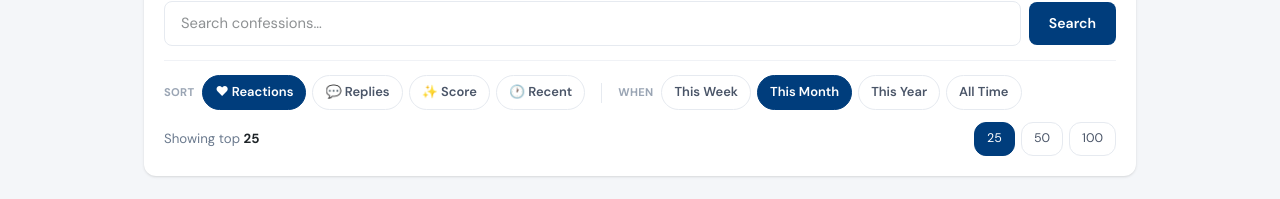
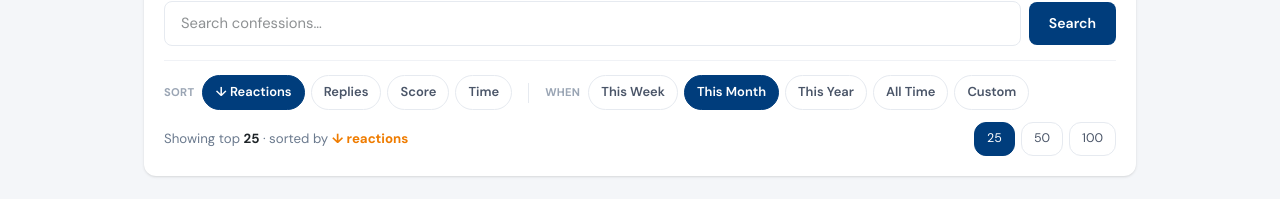
Before and after one commit to anselmlong/confessit-scraper, a Next.js app in the folder frontend/: page / in a window 1280 px wide. Shown: the part 238-437 px from the top of the page. Built offline with nearby package versions, Linux system fonts and the light colour scheme; no server answers.

Commit message:
feat: forum-style sort (asc/desc toggle), custom date range, score formula tooltip

```diff
--- a/frontend/app/page.tsx
+++ b/frontend/app/page.tsx
@@ -11,21 +11,24 @@ import { getPosts, getStats, getMonthlyCounts } from '@/lib/api';
 import type { SortKey, RangeKey } from '@/lib/types';
 
 const VALID_SORTS: SortKey[] = ['reactions', 'replies', 'score', 'time'];
-const VALID_RANGES: RangeKey[] = ['week', 'month', 'year', 'all'];
+const VALID_RANGES: RangeKey[] = ['week', 'month', 'year', 'all', 'custom'];
 
 export default async function Home({
   searchParams,
 }: {
-  searchParams: Promise<{ sort?: string; range?: string; n?: string; q?: string }>;
+  searchParams: Promise<{ sort?: string; range?: string; n?: string; q?: string; order?: string; start_date?: string; end_date?: string }>;
 }) {
   const sp = await searchParams;
   const sort: SortKey = VALID_SORTS.includes(sp.sort as SortKey) ? (sp.sort as SortKey) : 'reactions';
   const range: RangeKey = VALID_RANGES.includes(sp.range as RangeKey) ? (sp.range as RangeKey) : 'month';
   const n = Math.min(Math.max(parseInt(sp.n ?? '25', 10) || 25, 1), 200);
   const q = (sp.q ?? '').trim();
+  const order = sp.order === 'asc' ? 'asc' : 'desc';
+  const start_date = (sp.start_date ?? '').trim() || undefined;
+  const end_date = (sp.end_date ?? '').trim() || undefined;
 
   const [posts, stats, monthly] = await Promise.all([
-    getPosts({ sort, range, limit: n, q: q || undefined }),
+    getPosts({ sort, range, limit: n, q: q || undefined, order, start_date, end_date }),
     getStats(),
     getMonthlyCounts(),
   ]);
@@ -46,7 +49,7 @@ export default async function Home({
       </header>
 
       <main className="max-w-5xl mx-auto px-3 md:px-4 pb-12 md:pb-16 pt-4 md:pt-6">
-        <FilterBar sort={sort} range={range} n={n} q={q} />
+        <FilterBar sort={sort} range={range} n={n} q={q} order={order} start_date={start_date || ''} end_date={end_date || ''} />
 
         {!q && (
           <p className="text-[0.83rem] mb-4" style={{ color: 'var(--text-3)' }}>
--- a/frontend/components/FilterBar.tsx
+++ b/frontend/components/FilterBar.tsx
@@ -1,21 +1,24 @@
 'use client';
 
 import { useRouter } from 'next/navigation';
-import { useTransition } from 'react';
-import type { SortKey, RangeKey } from '@/lib/types';
+import { useTransition, useState } from 'react';
+import type { SortKey, RangeKey, OrderKey } from '@/lib/types';
 
 interface FilterBarProps {
   sort: SortKey;
   range: RangeKey;
   n: number;
   q: string;
+  order: OrderKey;
+  start_date: string;
+  end_date: string;
 }
 
 const SORTS: { key: SortKey; label: string }[] = [
-  { key: 'reactions', label: '❤ Reactions' },
-  { key: 'replies',   label: '💬 Replies' },
-  { key: 'score',     label: '✨ Score' },
-  { key: 'time',      label: '🕐 Recent' },
+  { key: 'reactions', label: 'Reactions' },
+  { key: 'replies',   label: 'Replies' },
+  { key: 'score',     label: 'Score' },
+  { key: 'time',      label: 'Time' },
 ];
 
 const RANGES: { key: RangeKey; label: string }[] = [
@@ -23,18 +26,30 @@ const RANGES: { key: RangeKey; label: string }[] = [
   { key: 'month', label: 'This Month' },
   { key: 'year',  label: 'This Year' },
   { key: 'all',   label: 'All Time' },
+  { key: 'custom', label: 'Custom' },
 ];
 
 const N_OPTIONS = [25, 50, 100];
 
-export function FilterBar({ sort, range, n, q }: FilterBarProps) {
+export function FilterBar({ sort, range, n, q, order, start_date, end_date }: FilterBarProps) {
   const router = useRouter();
   const [, startTransition] = useTransition();
+  const [showScoreTip, setShowScoreTip] = useState(false);
 
-  const navigate = (overrides: Partial<{ sort: string; range: string; n: number; q: string }>) => {
-    const p = new URLSearchParams({ sort, range, n: String(n), q });
+  const navigate = (overrides: Partial<{ sort: string; range: string; n: number; q: string; order: string; start_date: string; end_date: string }>) => {
+    const p = new URLSearchParams({ sort, range, n: String(n), q, order });
     Object.entries(overrides).forEach(([k, v]) => p.set(k, String(v)));
+    // Clean up — remove start_date/end_date if range isn't custom
+    const newRange = overrides.range ?? range;
+    if (newRange !== 'custom') {
+      p.delete('start_date');
+      p.delete('end_date');
+    }
     startTransition(() => router.push(`/?${p}`));
+  };
+
+  const toggleOrder = () => {
+    navigate({ order: order === 'desc' ? 'asc' : 'desc' });
   };
 
   const pillBase =
@@ -94,7 +109,7 @@ export function FilterBar({ sort, range, n, q }: FilterBarProps) {
         )}
       </form>
 
-      {/* Filter pills */}
+      {/* Sort + Direction toggle */}
       <div
         className="flex gap-4 flex-wrap items-center mt-3.5 pt-3.5 border-t"
         style={{ borderColor: 'var(--border-light)' }}
@@ -106,18 +121,36 @@ export function FilterBar({ sort, range, n, q }: FilterBarProps) {
           >
             Sort
           </span>
-          <div className="flex gap-1.5 flex-wrap">
+          <div className="flex gap-1.5 flex-wrap items-center">
             {SORTS.map(({ key, label }) => (
               <button
                 key={key}
-                onClick={() => navigate({ sort: key })}
+                onClick={() => {
+                  if (sort === key) {
+                    toggleOrder();
+                  } else {
+                    navigate({ sort: key, order: 'desc' });
+                  }
+                }}
+                onMouseEnter={() => key === 'score' && setShowScoreTip(true)}
+                onMouseLeave={() => setShowScoreTip(false)}
                 className={`${pillBase} ${sort === key ? pillActive : pillInactive}`}
               >
-                {label}
+                {sort === key ? (order === 'desc' ? '↓ ' : '↑ ') : ''}{label}
               </button>
             ))}
           </div>
         </div>
+
+        {/* Score formula tooltip */}
+        {showScoreTip && (
+          <div
+            className="absolute mt-24 md:mt-0 md:relative text-[0.72rem] px-3 py-1.5 rounded-lg shadow-lg z-10"
+            style={{ background: 'var(--surface-alt)', color: 'var(--text-2)', border: '1px solid var(--border)' }}
+          >
+            Score = reactions × 3 + replies × 2 + forwards
+          </div>
+        )}
 
         <div className="w-px h-5 shrink-0" style={{ background: 'var(--border)' }} />
 
@@ -142,6 +175,27 @@ export function FilterBar({ sort, range, n, q }: FilterBarProps) {
         </div>
       </div>
 
+      {/* Custom date inputs */}
+      {range === 'custom' && (
+        <div className="flex gap-2 flex-wrap items-center mt-3 pt-3 border-t" style={{ borderColor: 'var(--border-light)' }}>
+          <input
+            type="date"
+            defaultValue={start_date}
+            onChange={e => navigate({ start_date: e.target.value, range: 'custom' })}
+            className="px-3 py-1.5 rounded-lg text-[0.82rem] border-[1.5px] outline-none font-[inherit]"
+            style={{ background: 'var(--surface)', color: 'var(--text-1)', borderColor: 'var(--border)' }}
+          />
+          <span className="text-[0.78rem]" style={{ color: 'var(--text-muted)' }}>→</span>
+          <input
+            type="date"
+            defaultValue={end_date}
+            onChange={e => navigate({ end_date: e.target.value, range: 'custom' })}
+            className="px-3 py-1.5 rounded-lg text-[0.82rem] border-[1.5px] outline-none font-[inherit]"
+            style={{ background: 'var(--surface)', color: 'var(--text-1)', borderColor: 'var(--border)' }}
+          />
+        </div>
+      )}
+
       {/* Results meta + N pills */}
       <div className="flex justify-between items-center flex-wrap gap-2 md:gap-3 mt-2.5 md:mt-3">
         <p className="text-[0.78rem] md:text-[0.83rem] m-0" style={{ color: 'var(--text-3)' }}>
@@ -154,6 +208,9 @@ export function FilterBar({ sort, range, n, q }: FilterBarProps) {
             <>
               Showing top{' '}
               <strong style={{ color: 'var(--text-1)' }}>{n}</strong>
+              {range !== 'custom' && (
+                <> &middot; sorted by <strong style={{ color: 'var(--orange)' }}>{order === 'desc' ? '↓' : '↑'} {sort}</strong></>
+              )}
             </>
           )}
         </p>
--- a/frontend/lib/api.ts
+++ b/frontend/lib/api.ts
@@ -14,10 +14,13 @@ async function fetchJSON(url: string) {
 /* ── Posts ── */
 
 export async function getPosts(opts: {
-  sort: string; range: string; limit: number; q?: string;
+  sort: string; range: string; limit: number; q?: string; order?: string; start_date?: string; end_date?: string;
 }): Promise<Post[]> {
   const p = new URLSearchParams({ sort: opts.sort, range: opts.range, n: String(opts.limit) });
   if (opts.q) p.set('q', opts.q);
+  if (opts.order) p.set('order', opts.order);
+  if (opts.start_date) p.set('start_date', opts.start_date);
+  if (opts.end_date) p.set('end_date', opts.end_date);
   const data = await fetchJSON(`${API}/api/posts?${p}`);
   if (!data) return [];
   return data.map((d: any) => ({
--- a/frontend/lib/types.ts
+++ b/frontend/lib/types.ts
@@ -49,4 +49,5 @@ export interface MonthlyCount {
 }
 
 export type SortKey = 'time' | 'reactions' | 'replies' | 'score';
-export type RangeKey = 'week' | 'month' | 'year' | 'all';
+export type RangeKey = 'week' | 'month' | 'year' | 'all' | 'custom';
+export type OrderKey = 'asc' | 'desc';
```
Also changed, not shown: 1 other file (tests, documents, lock files or other folders).
